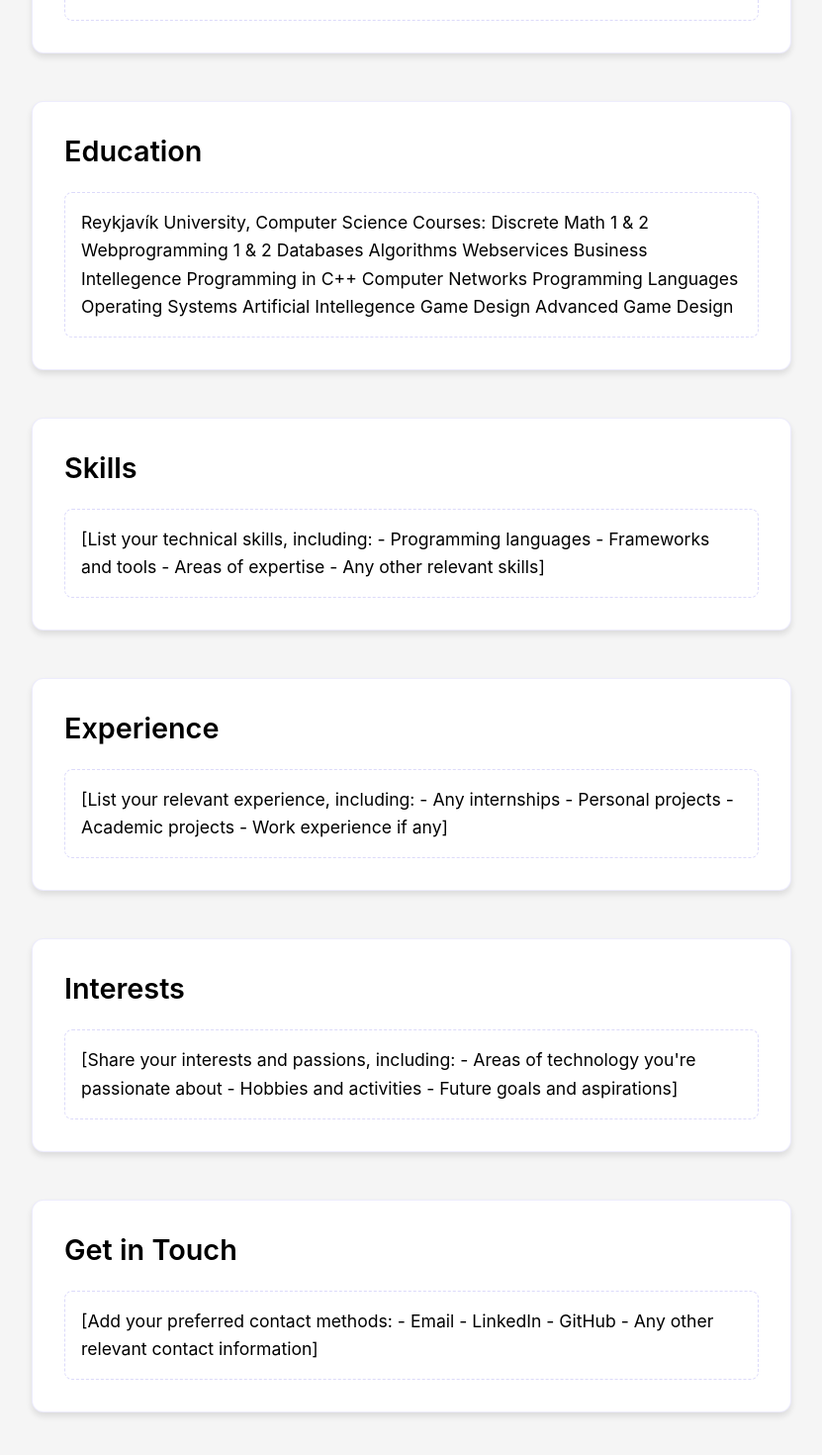
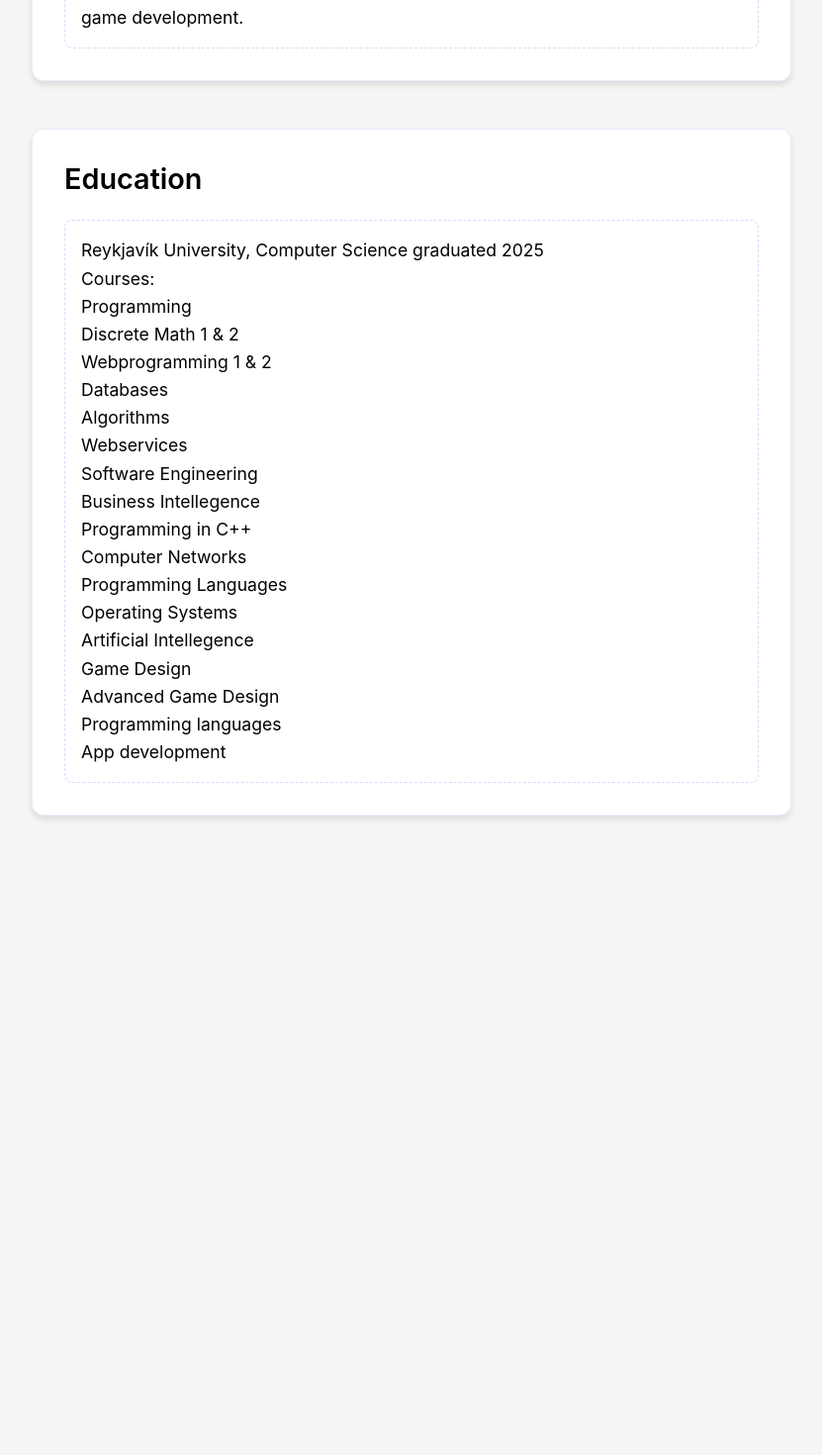
Before and after one commit to svavarbjarki/portfolio-website, a Next.js app: page /about in a window 1280 px wide. Shown: the part 374-1844 px from the top of the page at 99% size, without its empty margins (244-1075 px from the left). After the commit the page ends 1298 px from the top, so only its background shows below. Built offline with nearby package versions, Linux system fonts and the light colour scheme.

Commit message:
changes in about page

```diff
--- a/src/components/Header.js
+++ b/src/components/Header.js
@@ -1,7 +1,7 @@
 import Link from 'next/link';
 import { useRouter } from 'next/router';
 import { useState, useEffect } from 'react';
-import { motion, AnimatePresence } from 'framer-motion'; // Import Framer Motion
+import { motion, AnimatePresence } from 'framer-motion';
 import styles from '../styles/Header.module.css';
 
 export default function Header() {
--- a/src/pages/about.js
+++ b/src/pages/about.js
@@ -24,76 +24,35 @@
           </motion.h1>
 
           <div className={styles.content}>
-            {/* Profile Section */}
             <section className={styles.section}>
               <h2 className={styles.sectionTitle}>Profile</h2>
               <div className={styles.profileBox}>
-                I'm a 24 year old student at Reykjavík University, studying Computer Science. I'm passionate about programming and game development.
+                I'm a 24 year old student at Reykjavík University, studying Computer Science and graduating in the spring og 2025. I'm passionate about programming and game development.
               </div>
             </section>
 
             <section className={styles.section}>
               <h2 className={styles.sectionTitle}>Education</h2>
               <div className={styles.educationBox}>
-                Reykjavík University, Computer Science
-                Courses:
-                Discrete Math 1 & 2
-                Webprogramming 1 & 2
-                Databases
-                Algorithms
-                Webservices
-                Business Intellegence
-                Programming in C++
-                Computer Networks
-                Programming Languages
-                Operating Systems
-                Artificial Intellegence
-                Game Design
-                Advanced Game Design
-
-              </div>
-            </section>
-
-            <section className={styles.section}>
-              <h2 className={styles.sectionTitle}>Skills</h2>
-              <div className={styles.skillsBox}>
-                [List your technical skills, including:
-                - Programming languages
-                - Frameworks and tools
-                - Areas of expertise
-                - Any other relevant skills]
-              </div>
-            </section>
-
-            <section className={styles.section}>
-              <h2 className={styles.sectionTitle}>Experience</h2>
-              <div className={styles.experienceBox}>
-                [List your relevant experience, including:
-                - Any internships
-                - Personal projects
-                - Academic projects
-                - Work experience if any]
-              </div>
-            </section>
-
-            <section className={styles.section}>
-              <h2 className={styles.sectionTitle}>Interests</h2>
-              <div className={styles.interestsBox}>
-                [Share your interests and passions, including:
-                - Areas of technology you're passionate about
-                - Hobbies and activities
-                - Future goals and aspirations]
-              </div>
-            </section>
-
-            <section className={styles.section}>
-              <h2 className={styles.sectionTitle}>Get in Touch</h2>
-              <div className={styles.contactBox}>
-                [Add your preferred contact methods:
-                - Email
-                - LinkedIn
-                - GitHub
-                - Any other relevant contact information]
+                Reykjavík University, Computer Science graduated 2025<br/>
+                Courses:<br/>
+                Programming<br/>
+                Discrete Math 1 & 2<br/>
+                Webprogramming 1 & 2<br/>
+                Databases<br/>
+                Algorithms<br/>
+                Webservices<br/>
+                Software Engineering<br/>
+                Business Intellegence<br/>
+                Programming in C++<br/>
+                Computer Networks<br/>
+                Programming Languages<br/>
+                Operating Systems<br/>
+                Artificial Intellegence<br/>
+                Game Design<br/>
+                Advanced Game Design<br/>
+                Programming languages<br/>
+                App development<br/>
               </div>
             </section>
           </div>
--- a/src/pages/index.js
+++ b/src/pages/index.js
@@ -18,7 +18,7 @@
   return (
     <>
       <Head>
-        <title>Svavar B. | Portfolio</title>
+        <title>Svavar B.</title>
         <meta name="description" content="Computer Science Student Portfolio" />
         <meta name="viewport" content="width=device-width, initial-scale=1.0" />
       </Head>
```
